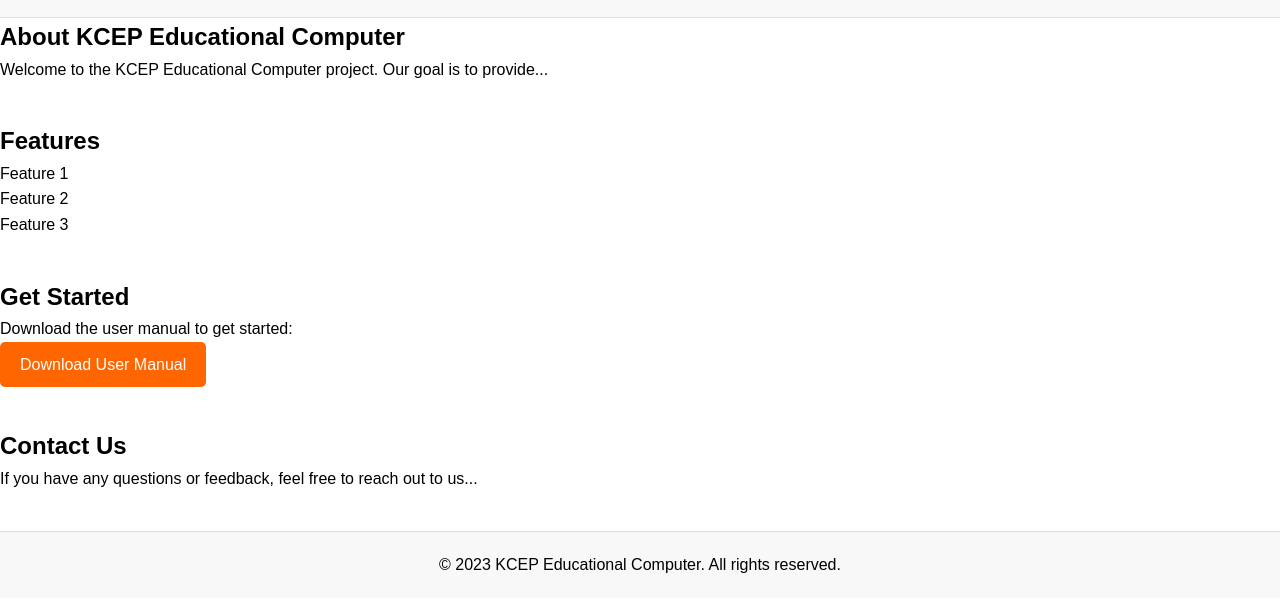
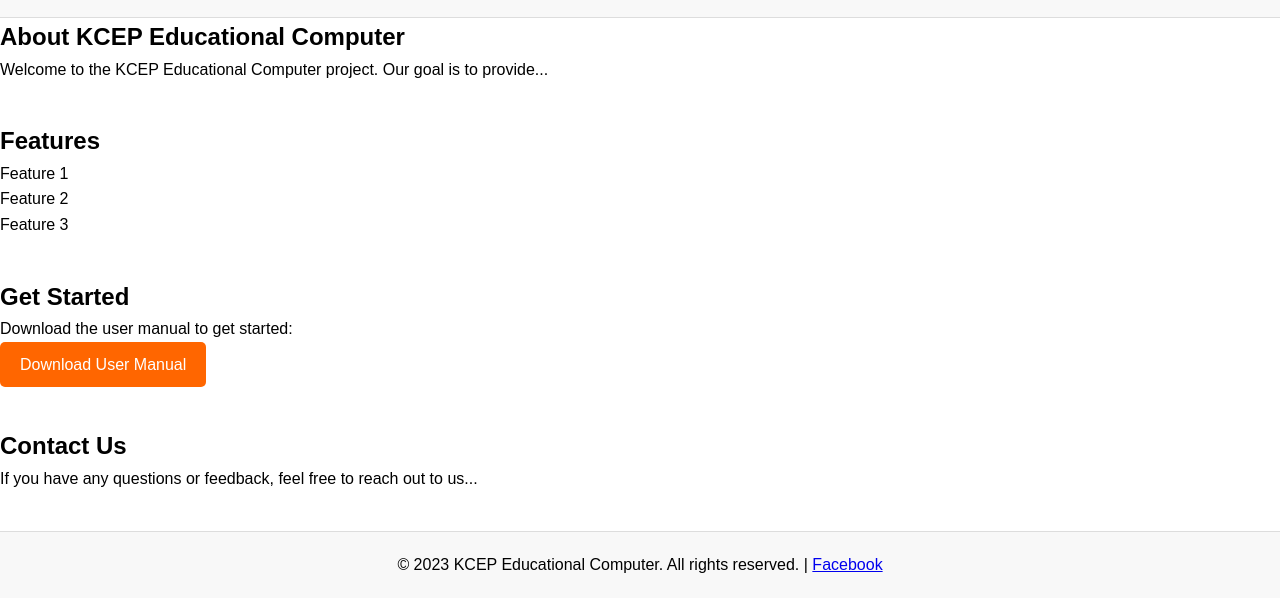
Before and after one commit to KaendeMan/kcep, a plain HTML site: page index.html in a window 1280 px wide. Shown: the part 61-672 px from the top of the page. Drawn offline with Linux system fonts and the light colour scheme.

Commit message:
Update index.html

```diff
--- a/index.html
+++ b/index.html
@@ -70,8 +70,8 @@
     </main>
 
     <footer>
-        <p>&copy; 2023 KCEP Educational Computer. All rights reserved.</p>
-    </footer>
+    <p>&copy; 2023 KCEP Educational Computer. All rights reserved. | <a href="https://web.facebook.com/100093985050589/professional_dashboard">Facebook</a></p>
+</footer>
 
     <script src="kcep.js"></script>
 </body>
```
